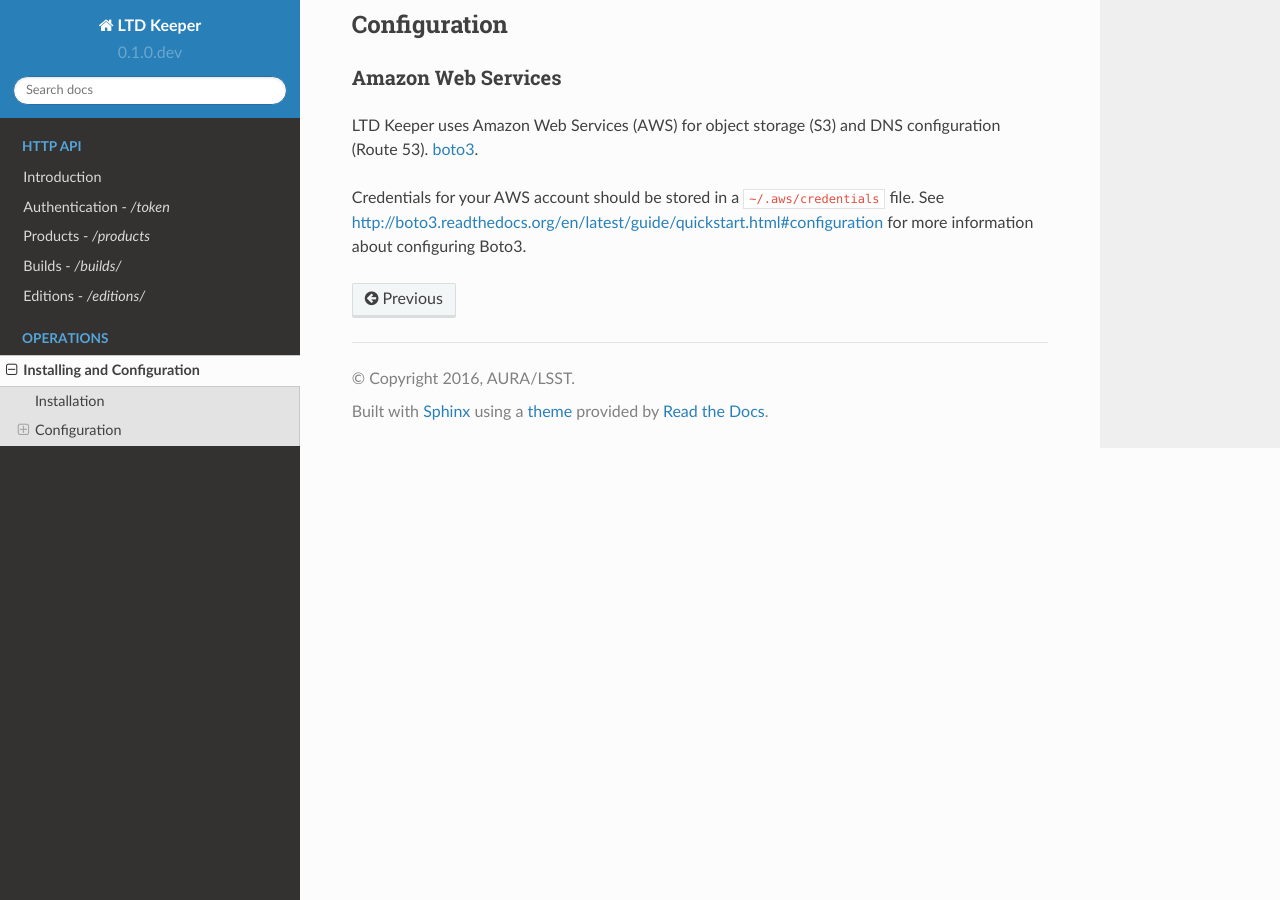
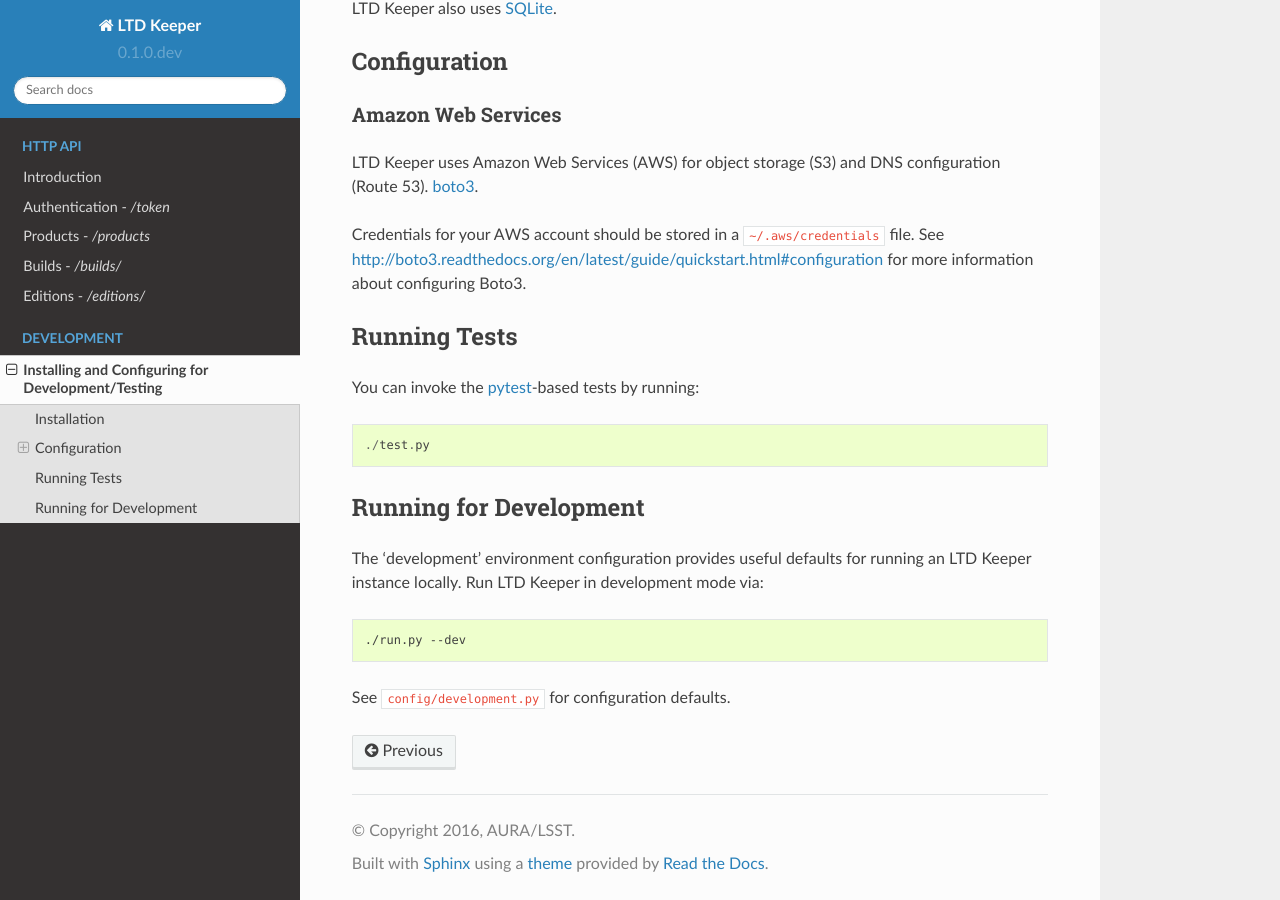
Before and after one commit to lsst-sqre/ltd-keeper, a Sphinx documentation site: the page built from docs/install.rst, in a window 1280 px wide and 900 px high, scrolled down 550 px. Built offline with Sphinx 7.4.7 and the Read the Docs theme 2.0.0, drawn with Linux system fonts in a browser that asks for light colours; some of the changed text lies outside the part shown.

Commit message:
--dev flag to switch between dev/production modes
This is more approachable for a development user than requiring an
environment variable. Without the flag the default is production mode.

```diff
--- a/docs/index.rst
+++ b/docs/index.rst
@@ -19,8 +19,8 @@
    editions
 
 .. toctree::
-   :caption: Operations
-   :name: ops-guide
+   :caption: Development
+   :name: dev-guide
    :maxdepth: 1
 
    install
--- a/docs/install.rst
+++ b/docs/install.rst
@@ -1,6 +1,6 @@
-############################
-Installing and Configuration
-############################
+##################################################
+Installing and Configuring for Development/Testing
+##################################################
 
 Installation
 ============
@@ -33,3 +33,28 @@
 
 Credentials for your AWS account should be stored in a :file:`~/.aws/credentials` file.
 See http://boto3.readthedocs.org/en/latest/guide/quickstart.html#configuration for more information about configuring Boto3.
+
+Running Tests
+=============
+
+You can invoke the `pytest <http://pytest.org/latest/>`_-based tests by running::
+
+   ./test.py
+
+Running for Development
+=======================
+
+The 'development' environment configuration provides useful defaults for running an LTD Keeper instance locally.
+Run LTD Keeper in development mode via:
+
+.. code-block:: bash
+
+   ./run.py --dev
+
+See ``config/development.py`` for configuration defaults.
+
+..
+  Running in Production
+  =====================
+
+  TODO
```
Also changed, not shown: run.py (+20 -7 lines).
